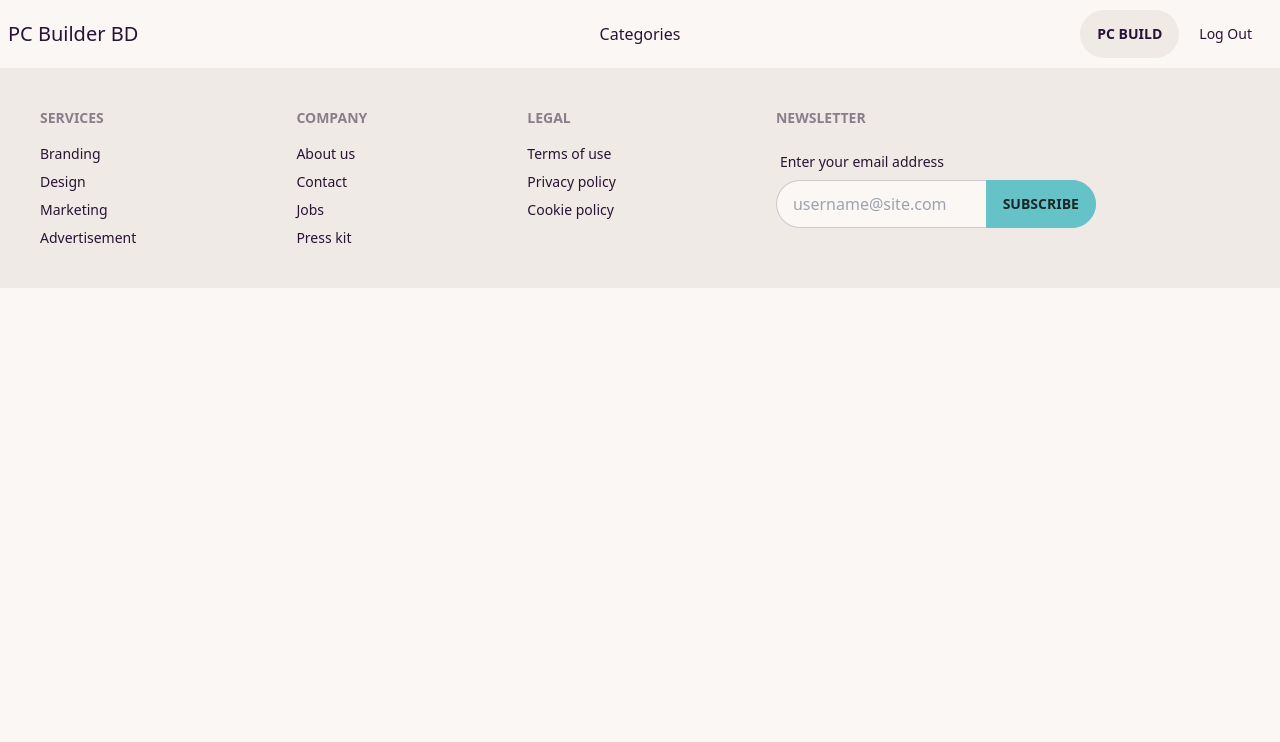
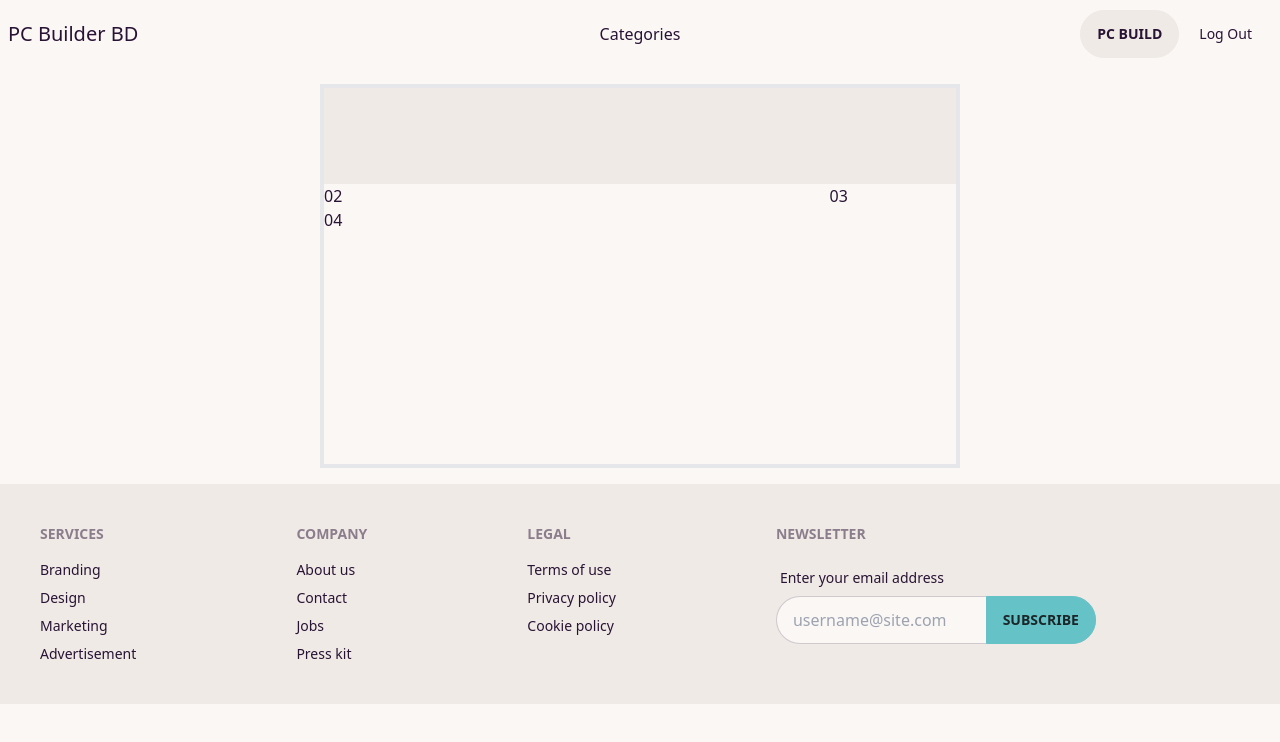
Before and after one commit to f4faysal/pc-builder, a Next.js app: page /pc-build in a window 1280 px wide. Shown: the top 742 px of the page. Built offline with nearby package versions, Linux system fonts and the light colour scheme.

Commit message:
PC build page

```diff
--- a/src/pages/pc-build.js
+++ b/src/pages/pc-build.js
@@ -2,9 +2,19 @@ import RootLayout from "@/component/layouts/RootLayout";
 
 const PcBildPage = () => {
      return (
-         <div className="">
+       <div className="flex justify-center">
+             <div className="m-4 w-1/2 h-96  box-border  border-4 ">
+               <div class="grid grid-cols-5 ">
+                    <div class="col-start-1 col-span-5 w-full h-24 bg-base-200">
 
-         </div>
+                    </div>
+                    <div class="col-start-1 col-end-3 w-full">02</div>
+                    <div class="col-end-7 col-span-2 w-full">03</div>
+                    <div class="col-start-1 col-end-7 w-full">04</div>
+               </div>
+
+          </div>
+       </div>
      );
 };
 
```
